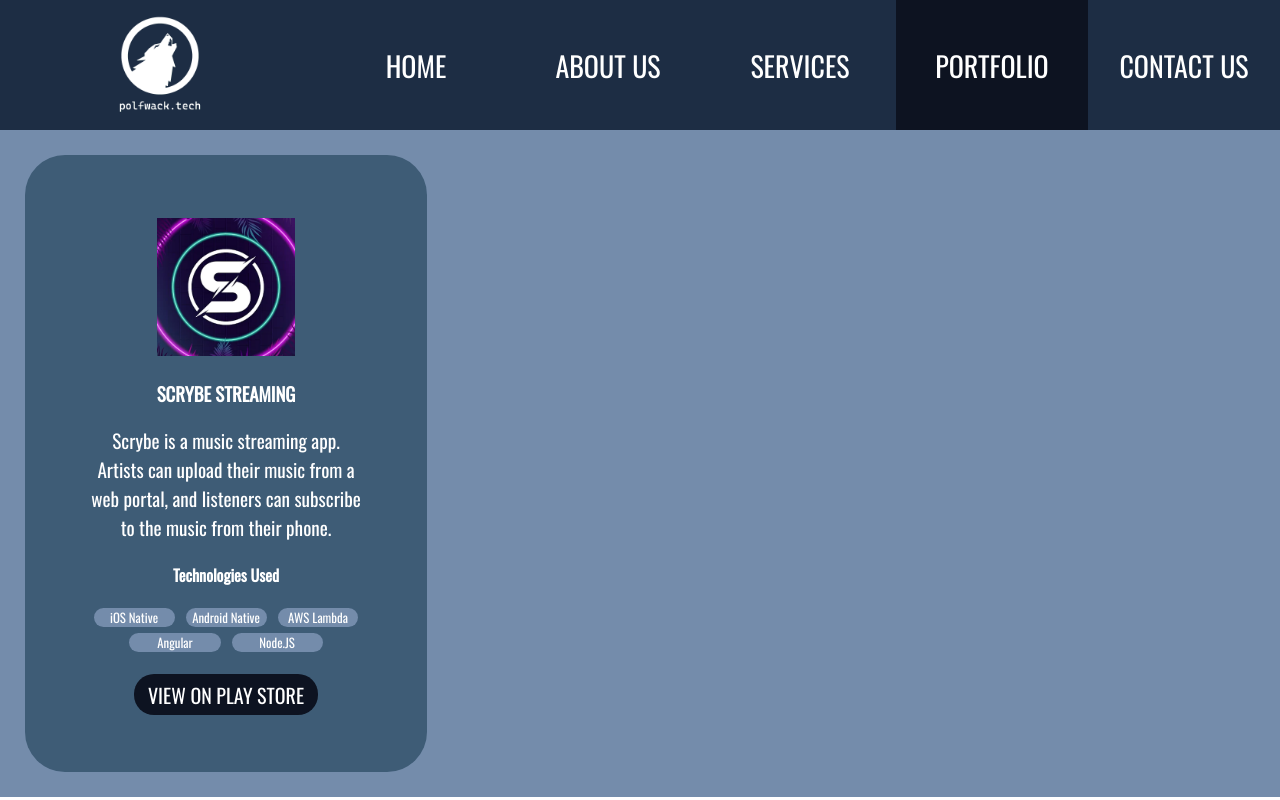
After one commit to daxinator22/polfwack-tech-main, a PHP site: page /portfolio.html in a window 1280 px wide. The commit adds this page. Run offline with PHP 8.4, Linux system fonts and the light colour scheme.

Commit message:
Adding portfolio skeleton

```diff
--- a/about-us.html
+++ b/about-us.html
@@ -16,7 +16,7 @@
                 <a class="page-link" href="index.html">HOME</a>
                 <a class="page-link selected-page">ABOUT US</a>
                 <a class="page-link" href="services.html">SERVICES</a>
-                <a class="page-link">PORTFOLIO</a>
+                <a class="page-link" href="portfolio.html">PORTFOLIO</a>
                 <a class="page-link">CONTACT US</a>
             </div>
         </div>
--- a/index.html
+++ b/index.html
@@ -14,7 +14,7 @@
                 <a class="page-link">HOME</a>
                 <a class="page-link" href="about-us.html">ABOUT US</a>
                 <a class="page-link" href="services.html">SERVICES</a>
-                <a class="page-link">PORTFOLIO</a>
+                <a class="page-link" href="portfolio.html">PORTFOLIO</a>
                 <a class="page-link">CONTACT US</a>
             </div>
         </div>
@@ -71,7 +71,7 @@
                         Here at PolfWack Tech we are proud of the work we do. We have worked with the latest technology, such as
                         AWS, React, Android Studio, Xcode and Laravel. Take a look at our past work to ensure you are in capable hands.
                     </p>
-                    <a class="button">SEE WHAT WE'VE DONE</a>
+                    <a class="button" href="portfolio.html">SEE WHAT WE'VE DONE</a>
                 </div>
             </div>
             <div style="height: 100px;"></div>
--- /dev/null
+++ b/portfolio.html
@@ -0,0 +1,48 @@
+<!DOCTYPE html>
+<html>
+    <head>
+        <link rel="stylesheet" href="style.css">
+        <link rel="icon" href="assets/logo.png">
+        <title>Services</title>
+    </head>
+    <body>
+        <div class="header">
+            <div class="logo-cont">
+                <img height=100 src="assets/logo.png"/>
+            </div>
+            <div class="page-link-cont">
+                <a class="page-link" href="index.html">HOME</a>
+                <a class="page-link" href="about-us.html">ABOUT US</a>
+                <a class="page-link" href="services.html">SERVICES</a>
+                <a class="page-link selected-page">PORTFOLIO</a>
+                <a class="page-link">CONTACT US</a>
+            </div>
+        </div>
+        <div class="page-body">
+            <div class="portfolio-bubble-row">
+                <div class="portfolio-bubble text-box rounded-box">
+                    <div style="display: flex; justify-content: center;">
+                        <div style="width: 50%">
+                            <img style="width: 100%;" src="assets/portfolio/scrybe.webp"/>
+                        </div>
+                    </div>
+                    <h3>SCRYBE STREAMING</h3>
+                    <p>Scrybe is a music streaming app. Artists can upload their music from a web portal, and listeners can subscribe to the music from their phone.</p>
+                    <div style="margin-bottom: 10%;">
+                        <h4>Technologies Used</h4>
+                        <div class="portfolio-tech-row">
+                            <p class="portfolio-tech">iOS Native</p>
+                            <p class="portfolio-tech">Android Native</p>
+                            <p class="portfolio-tech">AWS Lambda</p>
+                        </div>
+                        <div class="portfolio-tech-row">
+                            <p class="portfolio-tech">Angular</p>
+                            <p class="portfolio-tech">Node.JS</p>
+                        </div>
+                    </div>
+                    <a class="button" href="https://play.google.com/store/apps/details?id=com.seg.scrybestreaming&hl=en_US&gl=US" target="_blank">VIEW ON PLAY STORE</a>
+                </div>
+            </div>
+        </div>
+    </body>
+</html>
--- a/services.html
+++ b/services.html
@@ -14,12 +14,12 @@
                 <a class="page-link" href="index.html">HOME</a>
                 <a class="page-link" href="about-us.html">ABOUT US</a>
                 <a class="page-link selected-page">SERVICES</a>
-                <a class="page-link">PORTFOLIO</a>
+                <a class="page-link" href="portfolio.html">PORTFOLIO</a>
                 <a class="page-link">CONTACT US</a>
             </div>
         </div>
         <div class="page-body">
-            <div class="service-bubble-row" style="padding: 0 1% 0 1%;">
+            <div class="service-bubble-row">
                 <div class="service-bubble text-box rounded-box">
                     <div style="display: flex; justify-content: center;">
                         <div style="width: 50%">
--- a/style.css
+++ b/style.css
@@ -127,9 +127,34 @@
 
 .service-bubble-row {
     display: flex;
+    padding: 0 1% 0 1%;
 }
 
 .service-bubble {
     width: 22%;
     margin: 2% 1% 2% 1%;
 }
+
+.portfolio-bubble-row {
+    display: flex;
+    padding: 0 1% 0 1%;
+}
+
+.portfolio-bubble {
+    width: 22%;
+    margin: 2% 1% 2% 1%;
+}
+
+.portfolio-tech-row {
+    display: flex;
+    justify-content: center;
+    margin-bottom: 2%;
+}
+
+.portfolio-tech {
+    width: 33%;
+    background-color: var(--primary-2);
+    margin: 0 2% 0 2%;
+    border-radius: 1rem;
+    font-size: 0.8rem;
+}
```
Also changed, not shown: assets/portfolio/scrybe.webp (added).
